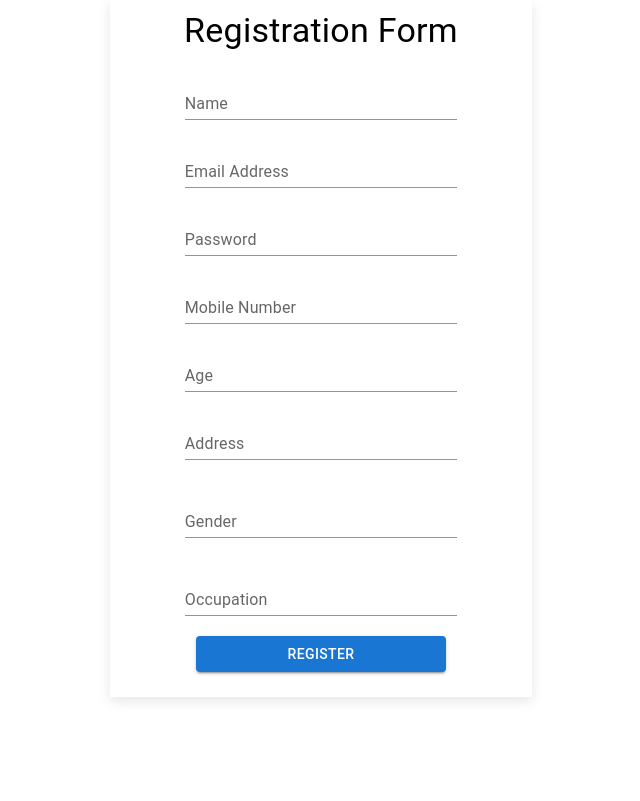
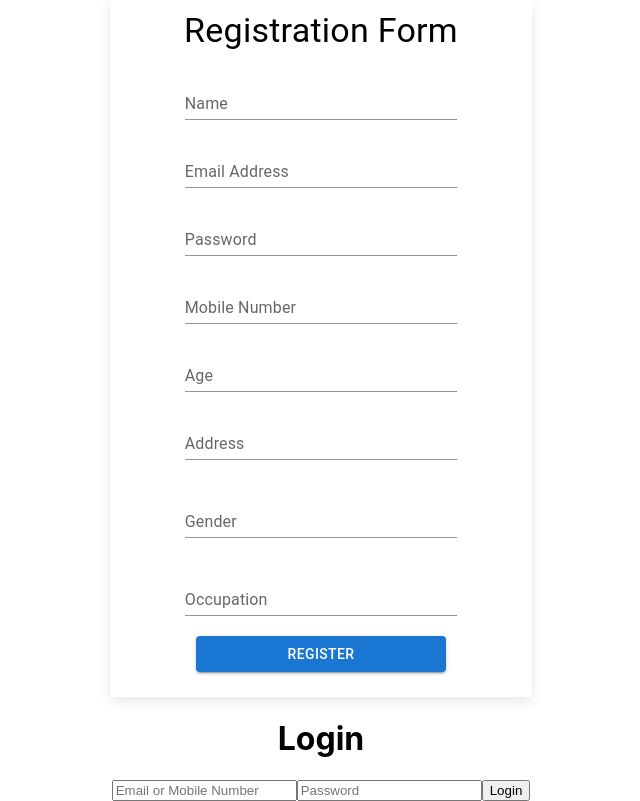
Before and after one commit to prerna1113/kofluence-assignment, a React (Create React App) app in the folder my-app/: page /fssai in a window 1280 px wide. Shown: the whole page, without its empty margins (319-959 px from the left). Built offline with nearby package versions, Linux system fonts and the light colour scheme.

Commit message:
authenication done

```diff
--- a/my-app/src/App.js
+++ b/my-app/src/App.js
@@ -1,7 +1,9 @@
 
 
+import { Route, Routes } from 'react-router';
 import './App.css';
-import Login from './Component/Form/Login';
+import LoginForm from './Component/Form/LoginForm';
+
 import RegistrationForm from './Component/RegistrationForm';
 
 
@@ -9,6 +11,15 @@ function App() {
   return (
     <div className="App">
       <RegistrationForm />
+      <LoginForm />
+
+
+      {/* <Routes>
+                <Route path="/loginForm" element={<LoginForm />}></Route>
+                 <Route path="/fssai" element={<LoginForm/>}></Route>
+
+
+            </Routes> */}
 
 
     </div>
--- a/my-app/src/Component/Form/Login.jsx
+++ /dev/null
@@ -1,9 +0,0 @@
-import React from 'react'
-
-function Login() {
-  return (
-    <div>Login</div>
-  )
-}
-
-export default Login
--- /dev/null
+++ b/my-app/src/Component/Form/LoginForm.jsx
@@ -0,0 +1,61 @@
+import React, { useState } from 'react';
+
+function LoginForm() {
+  const [loginData, setLoginData] = useState({
+    identifier: '',
+    password: '',
+  });
+  const [errorMessage, setErrorMessage] = useState('');
+
+  const handleInputChange = (event) => {
+    const { name, value } = event.target;
+    setLoginData((prevData) => ({
+      ...prevData,
+      [name]: value,
+    }));
+  };
+
+  const handleLogin = () => {
+    const registrationData = JSON.parse(localStorage.getItem('registrationData'));
+    console.log(registrationData);
+
+    if (!registrationData) {
+      setErrorMessage('No registration data found. Please register first.');
+      return;
+    }
+
+    const user = registrationData[loginData.identifier];
+
+
+    if ((loginData.identifier===registrationData.email || loginData.identifier===registrationData.mobileNumber ) & loginData.password ===registrationData.password) {
+      alert('Login successful!');
+      // Perform further actions after successful login, such as redirecting to a dashboard.
+    } else {
+      alert('Invalid Ceredentials')
+    }
+  };
+
+  return (
+    <div>
+      <h1>Login</h1>
+      {errorMessage && <p>{errorMessage}</p>}
+      <input
+        type="text"
+        name="identifier"
+        placeholder="Email or Mobile Number"
+        value={loginData.identifier}
+        onChange={handleInputChange}
+      />
+      <input
+        type="password"
+        name="password"
+        placeholder="Password"
+        value={loginData.password}
+        onChange={handleInputChange}
+      />
+      <button onClick={handleLogin}>Login</button>
+    </div>
+  );
+}
+
+export default LoginForm;
--- a/my-app/src/Component/RegistrationForm.jsx
+++ b/my-app/src/Component/RegistrationForm.jsx
@@ -4,7 +4,9 @@ import React from 'react'
 import { Box, Button, Input, TextField, Typography } from '@mui/material'
 import styles from './CSS/Registration.module.css'
 import { useState, useEffect } from 'react';
-import { ClassNames } from '@emotion/react';
+import { useNavigate } from 'react-router-dom';
+
+
 
 function RegistrationForm() {
   const initialvalues = {
@@ -20,6 +22,10 @@ function RegistrationForm() {
 
   const [formErrors, setFormErrors] = useState({})
   const [isSubmit, setIsSubmit] = useState(false)
+
+  const navigate= useNavigate();
+
+
 
 
   const handleChange = (e) => {
@@ -42,6 +48,8 @@ function RegistrationForm() {
     }
 
   }, [formErrors]);
+
+
 
   const validate = (name) => {
     const errors = {}
@@ -101,6 +109,7 @@ function RegistrationForm() {
 
       >
 
+
           <Typography
             sx={{
               padding: "10px"
@@ -108,6 +117,7 @@ function RegistrationForm() {
             variant="h4"
           >Registration Form
           </Typography>
+
 
           <TextField
             sx={{
@@ -246,10 +256,13 @@ function RegistrationForm() {
               marginBottom:"25px",
               width: "250px"
             }}
+            // onClick={()=> navigate("/loginForm")}
+            onClick={handleSubmit}
 
             variant="contained"
-            onClick={handleSubmit}
+
           >Register</Button>
+
 
 
 
--- a/my-app/src/index.js
+++ b/my-app/src/index.js
@@ -3,11 +3,15 @@ import ReactDOM from 'react-dom/client';
 import './index.css';
 import App from './App';
 import reportWebVitals from './reportWebVitals';
+import { BrowserRouter } from 'react-router-dom';
 
 const root = ReactDOM.createRoot(document.getElementById('root'));
 root.render(
   <React.StrictMode>
+    <BrowserRouter>
     <App />
+    </BrowserRouter>
+
   </React.StrictMode>
 );
 
```
